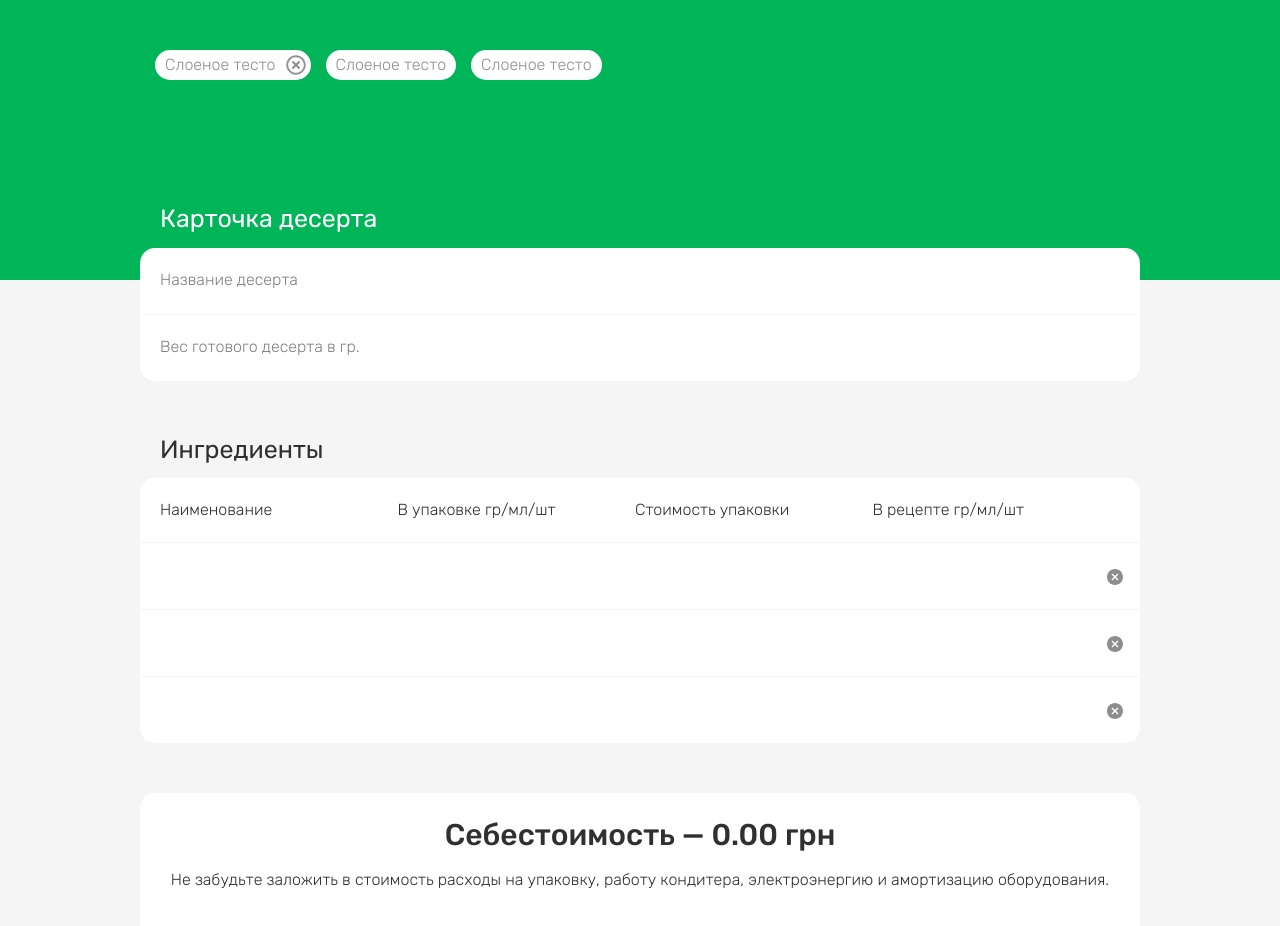
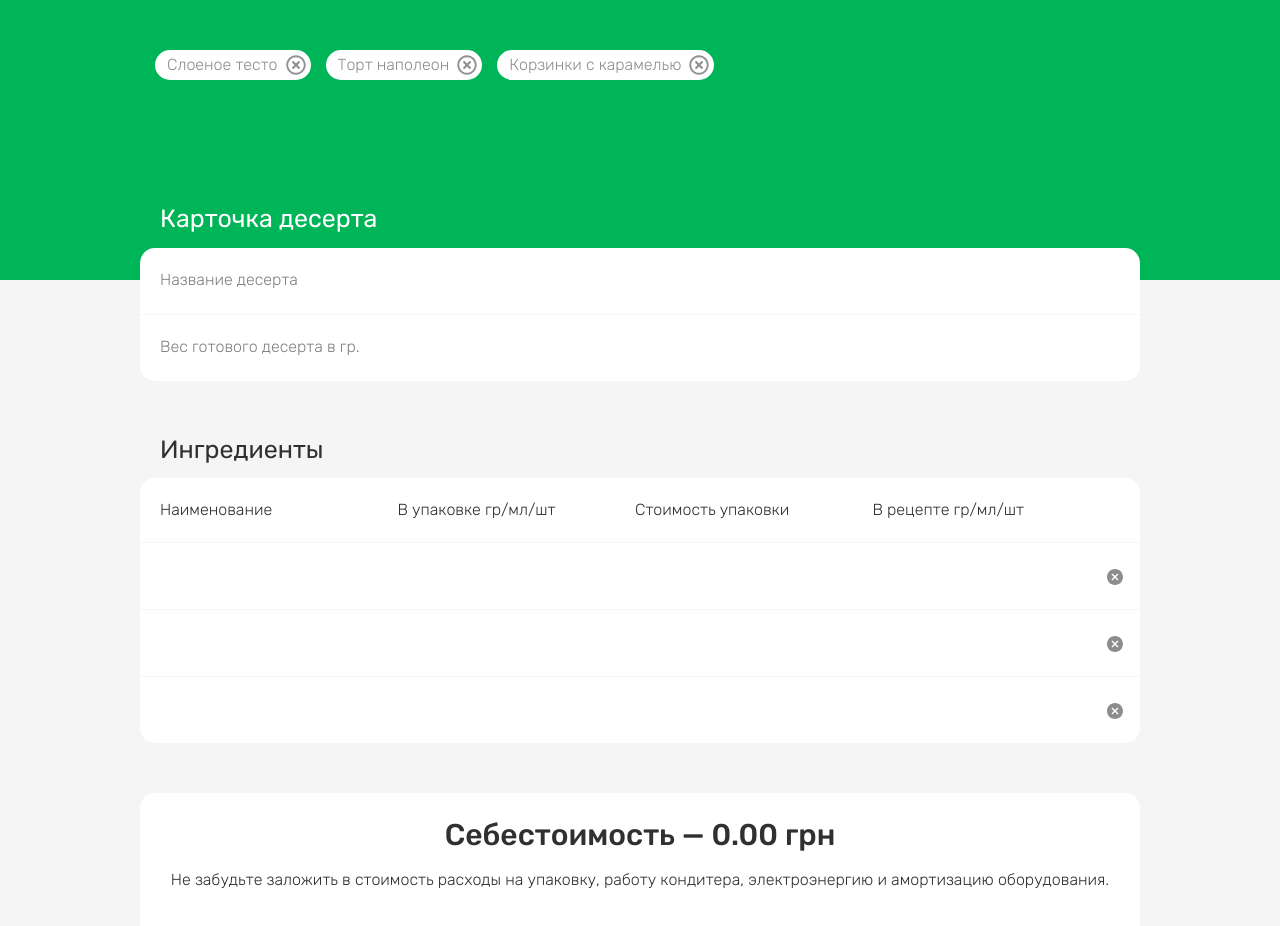
Before and after one commit to ipoliarush/mycake, a Vue app: page / in a window 1280 px wide. Shown: the top 926 px of the page. Built offline with nearby package versions, Linux system fonts and the light colour scheme.

Commit message:
настройка сохранненых рецептов

```diff
--- a/src/components/SaveCake/SaveCake.vue
+++ b/src/components/SaveCake/SaveCake.vue
@@ -2,15 +2,9 @@
   <div id="save-cake" class="save-cake">
     <div class="save">
       <ul class="save__list">
-        <li class="save__item">
-          <p class="save__text">Слоеное тесто</p>
-          <button type="button" class="save__button"></button>
-        </li>
-        <li class="save__item">
-          <p class="save__text">Слоеное тесто</p>
-        </li>
-        <li class="save__item">
-          <p class="save__text">Слоеное тесто</p>
+        <li v-for="(item, index) in savecake" :key="index" class="save__item">
+          <p class="save__text">{{item.name}}</p>
+          <button id="index" type="button" class="save__button"></button>
         </li>
       </ul>
     </div>
@@ -19,7 +13,20 @@
 
 <script>
 export default {
-  name: 'SaveCake'
+  name: 'SaveCake',
+  data: () => ({
+    savecake: [
+      {
+        name: 'Слоеное тесто'
+      },
+      {
+        name: 'Торт наполеон'
+      },
+      {
+        name: 'Корзинки с карамелью'
+      },
+    ]
+  })
 }
 </script>
 
@@ -48,7 +55,7 @@ export default {
   }
 
   .save__text {
-    padding: 3px 10px;
+    padding: 3px 8px 3px 12px;
     cursor: pointer;
   }
 
```
